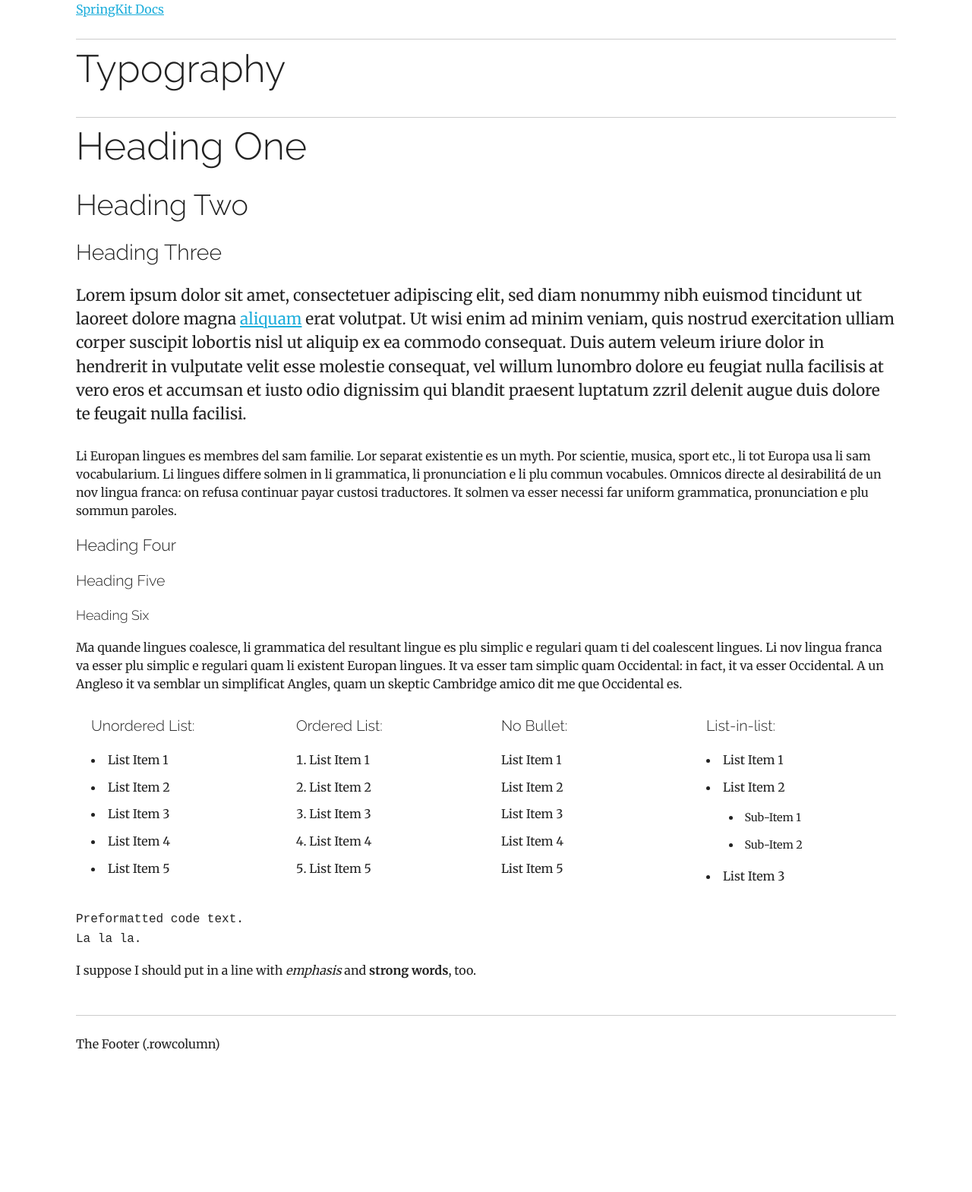
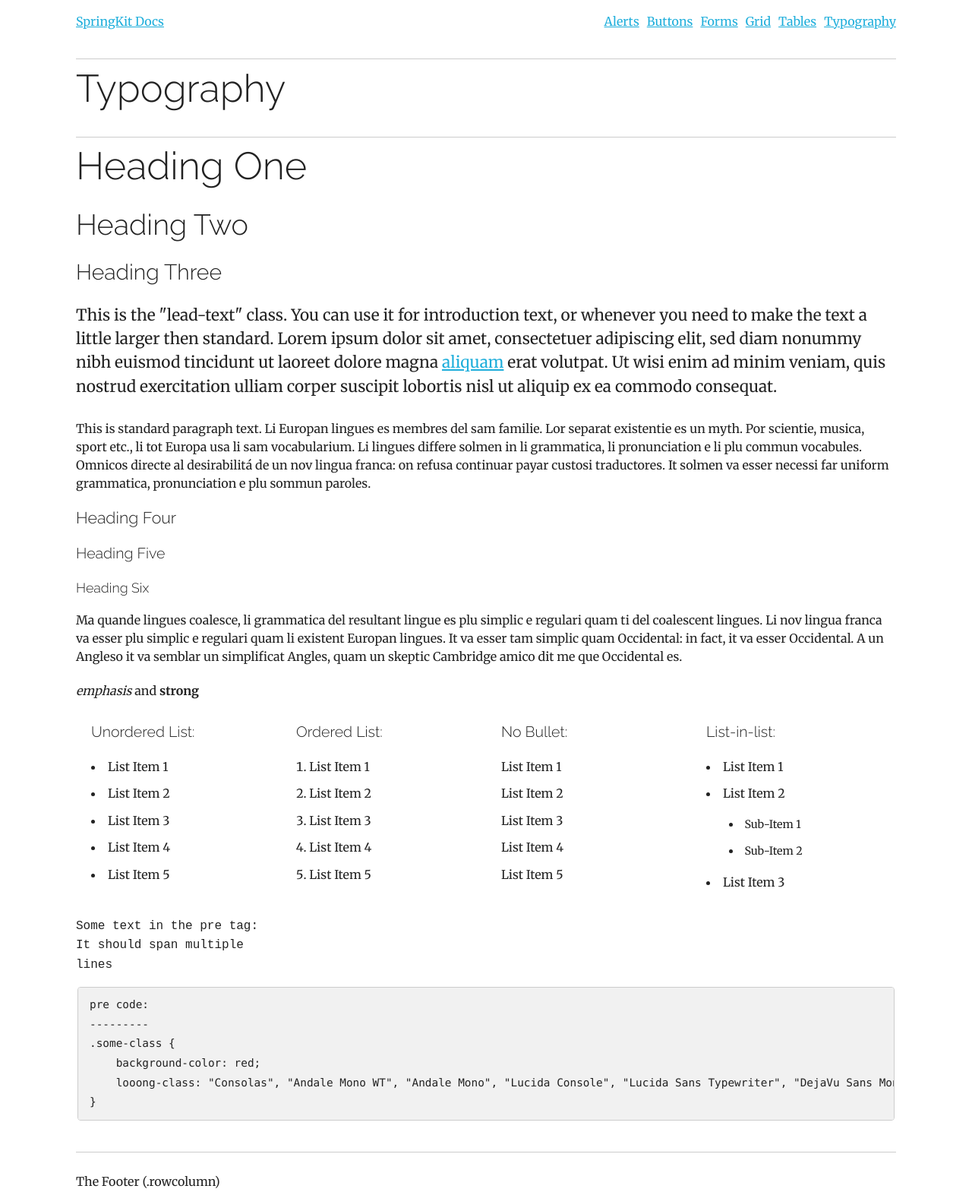
Before and after one commit to pixelspring/SpringKit, a Jekyll site: the page built from docs/_posts/2016-03-02-typography.markdown, in a window 1280 px wide. Shown: the whole page at 76% size. Built offline with Jekyll 4.4.1, drawn with Linux system fonts in a browser that asks for light colours; before the commit the page ends 1388 px from its top, so only the background shows below that.

Commit message:
Add more posts and change permalinks to /cat/title

```diff
--- a/docs/_config.yml
+++ b/docs/_config.yml
@@ -15,5 +15,7 @@ description: > # this means to ignore newlines until "baseurl:"
 baseurl: "" # the subpath of your site, e.g. /blog
 url: "http://yourdomain.com" # the base hostname & protocol for your site
 
+permalink: none # Set permalink to page title
+
 # Build settings
 markdown: kramdown
--- a/docs/_includes/head.html
+++ b/docs/_includes/head.html
@@ -3,7 +3,7 @@
     <meta http-equiv="X-UA-Compatible" content="IE=edge">
     <meta name="viewport" content="width=device-width, initial-scale=1">
 
-    <title>{% if page.title %}{{ page.title | escape }}{% else %}{{ site.title | escape }}{% endif %}</title>
+    <title>{{ page.title | escape }} | {{ site.title | escape }}</title>
 
     <!-- Mobile Specific Metas -->
     <meta name="viewport" content="width=device-width, initial-scale=1, maximum-scale=1">
--- a/docs/_includes/header.html
+++ b/docs/_includes/header.html
@@ -1,13 +1,23 @@
 <header class="site-header">
+
+<style>
+    li.section-link {
+        float: right;
+        padding: 0 0 0 10px;
+    }
+</style>
+
     <div class="rowcolumn">
-        <a class="site-title" href="{{ site.baseurl }}/">{{ site.title }}</a>
 
         <nav class="site-nav">
-            {% for my_page in site.pages %}
-            {% if my_page.title %}
-                <a class="page-link" href="{{ my_page.url | prepend: site.baseurl }}">{{ my_page.title }}</a>
-            {% endif %}
-            {% endfor %}
+            <ul class="inline-list">
+                <li><a class="site-title" href="{{ site.baseurl }}/">{{ site.title }}</a></li>
+                {% for post in site.posts | sort: 'title' %}
+                    <li class="section-link">
+                        <a class="" href="{{ post.url | prepend: site.baseurl }}">{{ post.title }}</a>
+                    </li>
+                {% endfor %}
+            </ul>
         </nav>
     </div>
 </header>
--- a/docs/_posts/2016-03-02-typography.markdown
+++ b/docs/_posts/2016-03-02-typography.markdown
@@ -13,15 +13,17 @@ categories: base
 
 <h3>Heading Three</h3>
 
-<p class="lead-text">Lorem ipsum dolor sit amet, consectetuer adipiscing elit, sed diam nonummy nibh euismod tincidunt ut laoreet dolore magna <a href="foo.html">aliquam</a> erat volutpat. Ut wisi enim ad minim veniam, quis nostrud exercitation ulliam corper suscipit lobortis nisl ut aliquip ex ea commodo consequat. Duis autem veleum iriure dolor in hendrerit in vulputate velit esse molestie consequat, vel willum lunombro dolore eu feugiat nulla facilisis at vero eros et accumsan et iusto odio dignissim qui blandit praesent luptatum zzril delenit augue duis dolore te feugait nulla facilisi.</p>
+<p class="lead-text">This is the "lead-text" class. You can use it for introduction text, or whenever you need to make the text a little larger then standard. Lorem ipsum dolor sit amet, consectetuer adipiscing elit, sed diam nonummy nibh euismod tincidunt ut laoreet dolore magna <a href="foo.html">aliquam</a> erat volutpat. Ut wisi enim ad minim veniam, quis nostrud exercitation ulliam corper suscipit lobortis nisl ut aliquip ex ea commodo consequat.</p>
 
-<p>Li Europan lingues es membres del sam familie. Lor separat existentie es un myth. Por scientie, musica, sport etc., li tot Europa usa li sam vocabularium. Li lingues differe solmen in li grammatica, li pronunciation e li plu commun vocabules. Omnicos directe al desirabilitá de un nov lingua franca: on refusa continuar payar custosi traductores. It solmen va esser necessi far uniform grammatica, pronunciation e plu sommun paroles.</p>
+<p>This is standard paragraph text. Li Europan lingues es membres del sam familie. Lor separat existentie es un myth. Por scientie, musica, sport etc., li tot Europa usa li sam vocabularium. Li lingues differe solmen in li grammatica, li pronunciation e li plu commun vocabules. Omnicos directe al desirabilitá de un nov lingua franca: on refusa continuar payar custosi traductores. It solmen va esser necessi far uniform grammatica, pronunciation e plu sommun paroles.</p>
 
 <h4>Heading Four</h4>
 <h5>Heading Five</h5>
 <h6>Heading Six</h6>
 
 <p>Ma quande lingues coalesce, li grammatica del resultant lingue es plu simplic e regulari quam ti del coalescent lingues. Li nov lingua franca va esser plu simplic e regulari quam li existent Europan lingues. It va esser tam simplic quam Occidental: in fact, it va esser Occidental. A un Angleso it va semblar un simplificat Angles, quam un skeptic Cambridge amico dit me que Occidental es.</p>
+
+<p><em>emphasis</em> and <strong>strong</strong></p>
 
 <div class="row">
     <div class="medium-3 columns">
@@ -69,9 +71,15 @@ categories: base
     </div>
 </div>
 
-<pre>Preformatted code text.
-La la la.</pre>
+<pre>Some text in the pre tag:
+It should span multiple
+lines</pre>
 
-<p>I suppose I should put in a line with <em>emphasis</em> and <strong>strong words</strong>, too.</p>
+<pre><code>pre code:
+---------
+.some-class {
+    background-color: red;
+    looong-class: "Consolas", "Andale Mono WT", "Andale Mono", "Lucida Console", "Lucida Sans Typewriter", "DejaVu Sans Mono", "Bitstream Vera Sans Mono", "Liberation Mono", "Nimbus Mono L", Monaco, "Courier New", Courier, monospace;
+}</code></pre>
 
 </div>
```
Also changed, not shown: docs/_posts/2016-03-02-grid.markdown (+67 -3 lines).
